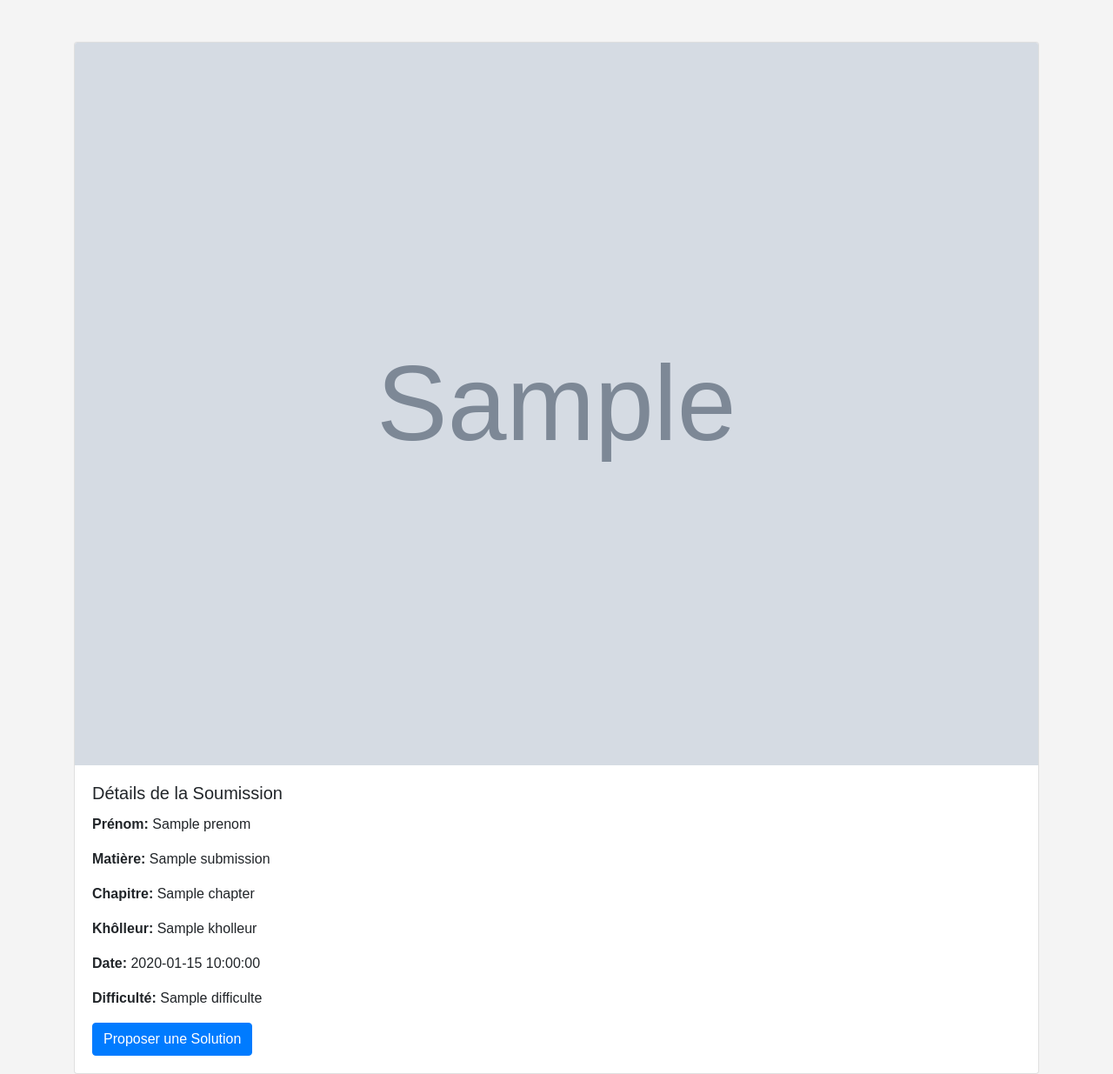
After one commit to marceaupatu123/sitekhollecivmpsi, a Flask app: template templates/details.html in a window 1280 px wide. The commit adds this page. Shown: the whole page at 87% size. Run offline with Flask 3, Linux system fonts and the light colour scheme; the template is opened without the code that fills it: most values are stand-ins (such as "Sample title", 1, 10 or a date in 2020); grey boxes marked "Sample" are stand-in pictures; parts of the project's set-up code (start-up, migrations or seed data) failed here and were passed over; some libraries are stand-ins or nearby versions.

Commit message:
Bouton supprimer

```diff
--- a/main.py
+++ b/main.py
@@ -8,19 +8,28 @@ from google.cloud import storage
 import firebase_admin
 from firebase_admin import credentials, firestore
 import json
+from io import BytesIO
+from PIL import Image
+from flask_limiter import Limiter
+from flask_limiter.util import get_remote_address
 
 app = Flask(__name__)
 app.secret_key = 'your_secret_key'  # Nécessaire pour utiliser flash messages
+
+# Limiter configuration
+limiter = Limiter(
+    get_remote_address,
+    app=app,
+    default_limits=["200 per day", "50 per hour"]
+)
 
 # Détection de l'environnement Google Cloud
 IS_GCLOUD = os.getenv('GAE_ENV', '').startswith('standard') or os.getenv('K_SERVICE', False)
 IS_LOCAL = os.getenv('LOCAL_ENV', 'false').lower() == 'true'
 
 if IS_GCLOUD:
-    # Initialisation de Firebase avec les identifiants par défaut de l'application
     cred = credentials.ApplicationDefault()
 elif IS_LOCAL:
-    # Initialisation de Firebase avec les identifiants à partir d'un fichier JSON en local
     try:
         with open('./jsonid.json') as f:
             service_account_info = json.load(f)
@@ -30,7 +39,6 @@ elif IS_LOCAL:
     except json.JSONDecodeError:
         raise ValueError("Le fichier jsonid.json contient des données JSON invalides")
 else:
-    # Initialisation de Firebase avec les identifiants fournis par la variable d'environnement
     service_account_info = os.environ.get('FIREBASE_SERVICE_ACCOUNT_KEY')
     if service_account_info is None:
         raise ValueError("FIREBASE_SERVICE_ACCOUNT_KEY environment variable is not set")
@@ -47,6 +55,7 @@ db = firestore.client()
 UPLOAD_FOLDER = './Fichiers/'
 ALLOWED_EXTENSIONS = {'png', 'jpg', 'jpeg', 'gif'}
 app.config['UPLOAD_FOLDER'] = UPLOAD_FOLDER
+app.config['MAX_CONTENT_LENGTH'] = 16 * 1024 * 1024  # 16 MB max file size
 
 login_manager = LoginManager(app)
 login_manager.login_view = 'login'
@@ -54,32 +63,29 @@ login_manager.login_view = 'login'
 # Détection de l'environnement
 IS_PRODUCTION = os.getenv('GAE_ENV', '').startswith('standard')
 
-if IS_PRODUCTION:
-    # Configuration pour Google Cloud Storage
+if IS_LOCAL:
+    storage_client = storage.Client.from_service_account_json('./jsonid.json')
+else:
     storage_client = storage.Client()
-    BUCKET_NAME = 'sacred-ember-377216.appspot.com'
-else:
-    # Configuration pour le système de fichiers local
-    if not os.path.exists(UPLOAD_FOLDER):
-        os.makedirs(UPLOAD_FOLDER)
+
+BUCKET_NAME = 'sacred-ember-377216.appspot.com'
 
 def allowed_file(filename):
     return '.' in filename and filename.rsplit('.', 1)[1].lower() in ALLOWED_EXTENSIONS
 
+def compress_image(file):
+    image = Image.open(file)
+    output = BytesIO()
+    image.save(output, format='JPEG', quality=85)
+    output.seek(0)
+    return output
+
 def upload_file_online(file, filename):
-    if IS_PRODUCTION:
-        # Upload to Google Cloud Storage
-        bucket = storage_client.bucket(BUCKET_NAME)
-        blob = bucket.blob(filename)
-        blob.upload_from_file(file)
-        return blob.public_url
-    else:
-        # Save to local filesystem
-        file_path = os.path.join(app.config['UPLOAD_FOLDER'], filename)
-        file.save(file_path)
-        return filename
-
-# Commande de création d'admin
+    bucket = storage_client.bucket(BUCKET_NAME)
+    blob = bucket.blob(filename)
+    blob.upload_from_file(file)
+    blob.make_public()
+    return blob.public_url
 
 @app.cli.command('create_admin')
 def create_admin():
@@ -123,6 +129,7 @@ def load_user(user_id):
     return None
 
 @app.route('/register', methods=['GET', 'POST'])
+@limiter.limit("5 per minute")
 def register():
     if request.method == 'POST':
         first_name = request.form.get('first_name')
@@ -154,6 +161,7 @@ def register():
     return render_template('register.html')
 
 @app.route('/login', methods=['GET', 'POST'])
+@limiter.limit("10 per minute")
 def login():
     if request.method == 'POST':
         email = request.form.get('email')
@@ -180,6 +188,7 @@ def logout():
     return redirect(url_for('index'))
 
 @app.route('/get_structure')
+@limiter.limit("10 per minute")
 def get_structure():
      structure = {
         "Maths": ["Chapitre 1 : Algèbre", "Chapitre 2 : Trigo"],
@@ -188,6 +197,7 @@ def get_structure():
      return jsonify(structure)
 
 @app.route('/get_kholleurs')
+@limiter.limit("10 per minute")
 def get_kholleurs():
     kholleurs = {
         'Maths': ['M. Dupont', 'Mme. Durand'],
@@ -197,6 +207,7 @@ def get_kholleurs():
 
 @app.route('/upload', methods=['POST'])
 @login_required
+@limiter.limit("5 per minute")
 def upload_file():
     if 'file' not in request.files:
         flash('No file part')
@@ -222,8 +233,12 @@ def upload_file():
         extension = file.filename.rsplit('.', 1)[1].lower()
 
         filename = secure_filename(f"{subject}_{chapter}_{kholleur}_{difficulty}_{timestamp}.{extension}")
+
+        # Compress the image
+        compressed_file = compress_image(file)
+
         try:
-            file_url = upload_file_online(file, filename)
+            file_url = upload_file_online(compressed_file, filename)
         except Exception as e:
             flash(f'File upload failed: {str(e)}')
             return redirect(request.url)
@@ -233,7 +248,7 @@ def upload_file():
             'subject': subject,
             'chapter': chapter,
             'difficulty': difficulty,
-            'image_url': file_url,  # Assurez-vous que c'est bien ce que vous voulez enregistrer
+            'image_url': file_url,
             'kholleur': kholleur,
             'timestamp': datetime.utcnow()
         }
@@ -250,6 +265,7 @@ def upload_file():
     return redirect(request.url)
 
 @app.route('/get_submissions')
+@limiter.limit("10 per minute")
 def get_submissions():
     subject = request.args.get('subject', '')
     chapter = request.args.get('chapter', '')
@@ -267,9 +283,10 @@ def get_submissions():
         user_ref = db.collection('users').document(submission_data['user_id']).get()
         user_data = user_ref.to_dict()
         result.append({
+            'id': submission.id,
             'prenom': user_data['first_name'],
             'difficulte': submission_data['difficulty'],
-            'image_url': url_for('uploaded_file', filename=submission_data['image_url']),
+            'image_url': submission_data['image_url'],
             'subject': submission_data['subject'],
             'chapter': submission_data['chapter'],
             'kholleur': submission_data['kholleur'],
@@ -277,10 +294,6 @@ def get_submissions():
         })
 
     return jsonify(result)
-
-@app.route('/uploads/<path:filename>')
-def uploaded_file(filename):
-    return send_from_directory(app.config["UPLOAD_FOLDER"] ,filename)
 
 @app.route('/')
 def index():
@@ -326,5 +339,71 @@ def delete_user(user_id):
     flash('Utilisateur supprimé avec succès!', 'success')
     return redirect(url_for('admin'))
 
+@app.route('/submission/<submission_id>')
+def get_submission_details(submission_id):
+    try:
+        submission_ref = db.collection('submissions').document(submission_id).get()
+        if not submission_ref.exists:
+            return jsonify({'error': 'Submission not found'}), 404
+
+        submission_data = submission_ref.to_dict()
+        user_ref = db.collection('users').document(submission_data['user_id']).get()
+        user_data = user_ref.to_dict()
+
+        result = {
+            'id': submission_id,
+            'prenom': user_data['first_name'],
+            'difficulte': submission_data['difficulty'],
+            'image_url': submission_data['image_url'],
+            'subject': submission_data['subject'],
+            'chapter': submission_data['chapter'],
+            'kholleur': submission_data['kholleur'],
+            'date': submission_data['timestamp'].strftime('%Y-%m-%d'),
+            'user_id': submission_data['user_id']
+        }
+
+        is_admin = current_user.is_admin
+        is_owner = current_user.id == submission_data['user_id']
+
+        return render_template('details.html', submission=result, is_admin=is_admin, is_owner=is_owner)
+    except Exception as e:
+        return jsonify({'error': str(e)}), 500
+
+@app.route('/delete_submission/<submission_id>', methods=['DELETE'])
+def delete_submission(submission_id):
+    try:
+        submission_ref = db.collection('submissions').document(submission_id)
+        submission = submission_ref.get()
+        if not submission.exists:
+            jsonify({'status': 'error'}), 404
+            flash('Submission not found', 'error')
+            return redirect(url_for('index'))
+
+        submission_data = submission.to_dict()
+        user_id = submission_data['user_id']
+
+        if current_user.id != user_id and not current_user.is_admin:
+            flash('Unauthorized', 'error')
+            return redirect(url_for('index'))
+
+        # Suppression de l'image associée
+        image_url = submission_data.get('image_url')
+        if image_url:
+            # Extract the object name from the URL
+            object_name = image_url.split('/')[-1]
+            bucket = storage_client.bucket(BUCKET_NAME)
+            blob = bucket.blob(object_name)
+            blob.delete()
+
+        # Suppression de la soumission
+        submission_ref.delete()
+        flash('Submission and image deleted successfully', 'success')
+        jsonify({'status': 'success'}), 200
+        return redirect(url_for('index'))
+    except Exception as e:
+        jsonify({'status': 'error', 'message': f'An error occurred: {str(e)}'}), 500
+        flash(f'An error occurred: {str(e)}', 'error')
+        return redirect(url_for('index'))
+
 if __name__ == '__main__':
     app.run(debug=True, host='0.0.0.0', port=8080)
--- /dev/null
+++ b/templates/details.html
@@ -0,0 +1,55 @@
+<!DOCTYPE html>
+<html lang="fr">
+<head>
+    <meta charset="UTF-8">
+    <meta name="viewport" content="width=device-width, initial-scale=1.0">
+    <title>Détails de la Soumission</title>
+    <link rel="stylesheet" href="https://stackpath.bootstrapcdn.com/bootstrap/4.5.2/css/bootstrap.min.css">
+    <link rel="stylesheet" href="{{ url_for('static', filename='../static/css/styles.css') }}">
+</head>
+<body>
+    <div class="container mt-5">
+        <div class="card">
+            <img src="{{ submission.image_url }}" class="card-img-top" alt="Image de l'énoncé">
+            <div class="card-body">
+                <h5 class="card-title">Détails de la Soumission</h5>
+                <p class="card-text"><strong>Prénom:</strong> {{ submission.prenom }}</p>
+                <p class="card-text"><strong>Matière:</strong> {{ submission.subject }}</p>
+                <p class="card-text"><strong>Chapitre:</strong> {{ submission.chapter }}</p>
+                <p class="card-text"><strong>Khôlleur:</strong> {{ submission.kholleur }}</p>
+                <p class="card-text"><strong>Date:</strong> {{ submission.date }}</p>
+                <p class="card-text"><strong>Difficulté:</strong> {{ submission.difficulte }}</p>
+                {% if is_admin or is_owner %}
+                    <button class="btn btn-danger" onclick="deleteSubmission('{{ submission.id }}')">Supprimer</button>
+                {% endif %}
+                <button class="btn btn-primary" onclick="proposeSolution('{{ submission.id }}')">Proposer une Solution</button>
+            </div>
+        </div>
+    </div>
+
+    <script>
+        async function deleteSubmission(id) {
+            try {
+                const response = await fetch(`/delete_submission/${id}`, {
+                    method: 'DELETE',
+                    headers: {
+                        'Content-Type': 'application/json'
+                    }
+                });
+                const data = await response.json();
+                if (data.success) {
+                    alert('Soumission supprimée avec succès : ' + id);
+                } else {
+                    alert('Erreur : ' + data.message);
+                }
+            } catch (error) {
+                alert('Une erreur est survenue : ' + error);
+            }
+        }
+
+        function proposeSolution(id) {
+            alert('Proposer une solution pour : ' + id);
+        }
+    </script>
+</body>
+</html>
```
Also changed, not shown: templates/index.html (+7 -1 lines).
